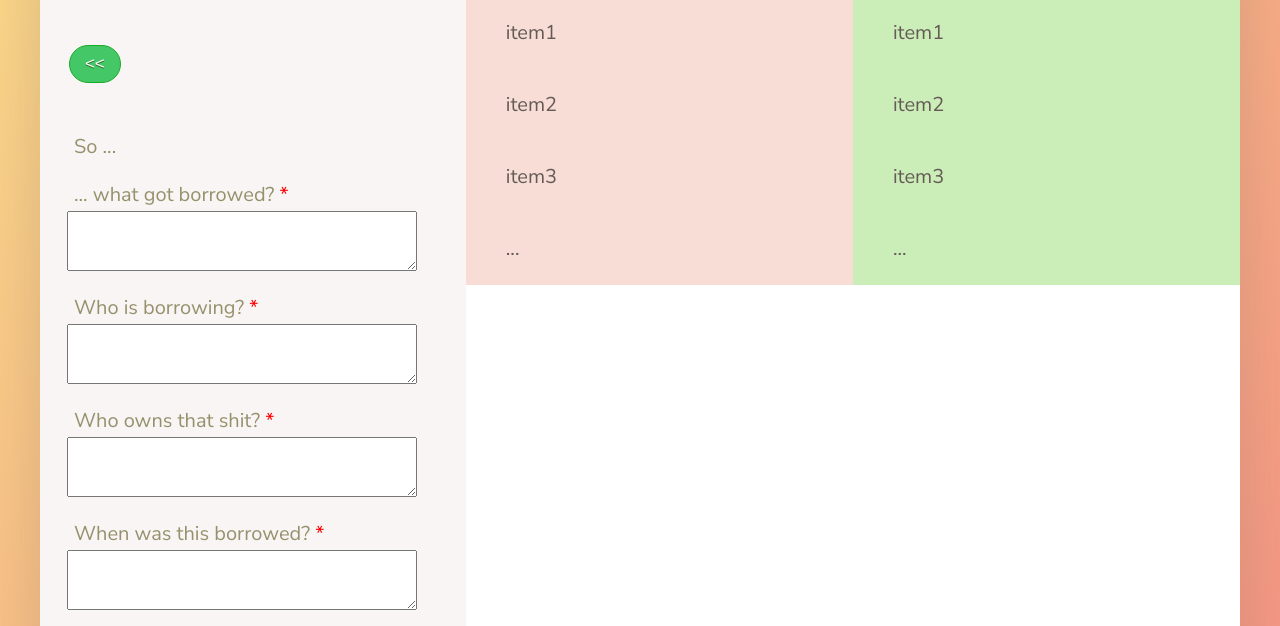
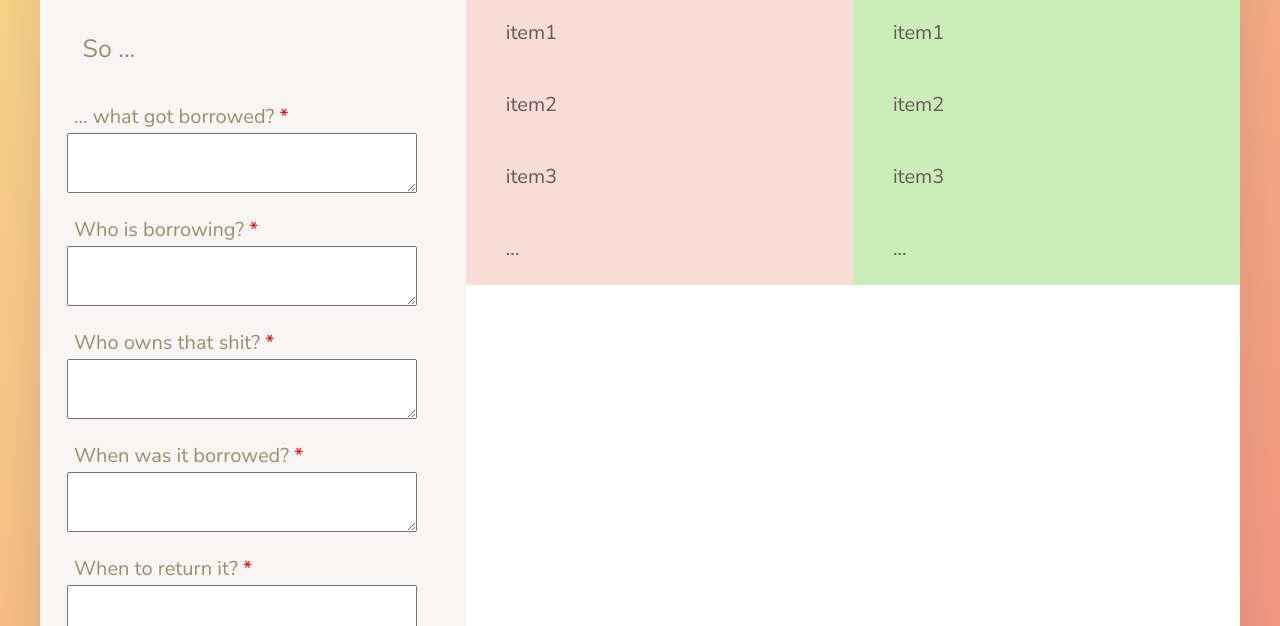
Before and after one commit to JordNew/wheres-my-shit, a website built with webpack: page src/index.html in a window 1280 px wide. Both pictures are taken after a click on the button "ADD NEW ITEM". Shown: the part 174-800 px from the top of the page. Built offline with nearby package versions, Linux system fonts and the light colour scheme.

Commit message:
get New Item form values by clicking Save button (under construction)

```diff
--- a/src/index.html
+++ b/src/index.html
@@ -24,12 +24,9 @@
         <div class="heading-3">
             <h2>Borrowed<br><i>from</i> me:</h2>
         </div>
-        <div class="addItem">
+        <div class="create__item">
             <!-- <a href="#" class="btn btn__addItem">Add new item</a> -->
-            <button class="btn btn__addItem">Add new item</button>
-            <div>
-
-            </div>
+            <button class="btn btn__createItem">Add new item</button>
         </div>
         <div>
             <ul class="borrowedByMe">
--- a/src/js/index.js
+++ b/src/js/index.js
@@ -1,5 +1,5 @@
 import { elements, questions, renderItem, deleteItem } from './views/base';
-import * as addItemView from './views/addItemView';
+import * as createItemView from './views/createItemView';
 
 /** Global state of the app
  * - Add object
@@ -13,15 +13,24 @@ const state = {};
  * ADD CONTROLLER
  */
 
-elements.buttonAddItem.addEventListener('click', e => {
+elements.buttonCreateItem.addEventListener('click', e => {
 
-    addItemView.renderQuestions();
-    elements.buttonAddItem.disabled = true;
-    // elements.buttonAddItem.style.backgroundColor = '#849C81';
-    // elements.buttonAddItem.style.border = '#849C81';
-    // elements.buttonAddItem.style.color = '#A8B2A6';
-    elements.buttonAddItem.style.display = 'none';
+    elements.buttonCreateItem.disabled = true;
+    elements.buttonCreateItem.style.display = 'none';
+
+    createItemView.renderForm();
 });
+
+elements.buttonSaveItem.addEventListener('click', e => {
+
+    console.log('holy smokes batman!');
+
+    if (elements.what.innerHTML === '') {
+        console.log('cowabunga!!');
+    }
+
+});
+
 
 
  /**
--- a/src/js/models/AddItem.js
+++ b/src/js/models/AddItem.js
@@ -2,6 +2,13 @@ import uniqid from 'uniqid';
 
 export default class Item {
     constructor() {
-
+        this.properties = {
+            id: '',
+            desc: '',
+            borrower: '',
+            owner: '',
+            when: '',
+            whenBack: ''
+        };
     }
 }
--- a/src/js/views/addItemView.js
+++ /dev/null
@@ -1,39 +0,0 @@
-import { elements } from './base';
-
-export const renderQuestions = () => {
-
-    const questions = [
-        " ... what got borrowed?",
-        "Who is borrowing?",
-        "Who owns that shit?",
-        "When was this borrowed?",
-        "When to return it?"
-    ];
-
-    // Render question top
-    const markup = `
-        <br><br><br>
-        <button class="btn__goback" onclick="location.reload();"><<</button>
-        <br><br><br><br>
-        <label class="question">So ... </label><br>
-        <br>
-        `;
-        elements.addItem.insertAdjacentHTML('beforeend', markup);
-
-    // Render questions
-    questions.forEach(el => {
-        const markup = `
-        <form class="form">
-            <label class="question">${el}<span class="required"> *</span></label><br>
-            <textarea rows="4" cols="50"></textarea><br><br>
-        </form>
-        `;
-        elements.addItem.insertAdjacentHTML('beforeend', markup);
-    });
-
-    // Render Save button
-    const save = `
-        <label><span> </span><input type="submit" value="Save" class="btn btn__addItem" /></label>
-    `;
-    elements.addItem.insertAdjacentHTML('beforeend', save);
-}
--- a/src/js/views/base.js
+++ b/src/js/views/base.js
@@ -1,7 +1,15 @@
 export const elements = {
-    addItem: document.querySelector('.addItem'),
+    createItem: document.querySelector('.create__item'),
+    createForm: document.querySelector('.create__form'),
+    what: document.getElementById('#what'),
+    borrower: document.getElementById('#borrower'),
+    owner: document.getElementById('#owner'),
+    when: document.getElementById('#when'),
+    whenBack: document.getElementById('#whenBack'),
     goBack: document.querySelector('.btn__goback'),
-    buttonAddItem: document.querySelector('.btn__addItem')
+    buttonCreateItem: document.querySelector('.btn__createItem'),
+    buttonAddQ: document.querySelector('.btn__addQ'),
+    buttonSaveItem: document.querySelector('.btn__saveItem')
 };
 
 export const questions = [
--- /dev/null
+++ b/src/js/views/createItemView.js
@@ -0,0 +1,73 @@
+import { elements } from './base';
+
+export const renderForm = () => {
+
+    const markup = `
+        <br><br>
+        <label class="question__top">So ... </label><br>
+        <br><br>
+        <form class="create__form">
+            <label class="question">... what got borrowed?<span class="required"> *</span></label><br>
+            <textarea id="what" rows="4" cols="50"></textarea><br><br>
+            <label class="question">Who is borrowing?<span class="required"> *</span></label><br>
+            <textarea id="borrower" rows="4" cols="50"></textarea><br><br>
+            <label class="question">Who owns that shit?<span class="required"> *</span></label><br>
+            <textarea id="owner" rows="4" cols="50"></textarea><br><br>
+            <label class="question">When was it borrowed?<span class="required"> *</span></label><br>
+            <textarea id="when" rows="4" cols="50"></textarea><br><br>
+            <label class="question">When to return it?<span class="required"> *</span></label><br>
+            <textarea id="whenBack" rows="4" cols="50"></textarea><br><br>
+        </form>
+        <button class="btn__goback" onclick="location.reload();"><<</button>
+        <button type="submit" class="btn btn__saveItem" />Save</button>
+        `;
+    elements.createItem.insertAdjacentHTML('beforeend', markup);
+};
+
+// export const renderForm = () => {
+
+//     const markup = `
+//         <br><br><br>
+//         <label class="question__top">So ... </label><br>
+//         <br><br>
+//         <form><div class="create__form"></div></form>
+//         `;
+//     elements.createItem.insertAdjacentHTML('beforeend', markup);
+// };
+
+// export const renderQuestions = () => {
+
+//     const questions = [
+//         " ... what got borrowed?",
+//         "Who is borrowing?",
+//         "Who owns that shit?",
+//         "When was it borrowed?",
+//         "When to return it?"
+//     ];
+
+//     const formElements = [];
+
+//     // Render questions onto form
+//     questions.forEach(el => {
+//         const markup = `
+//         <label class="question">${el}<span class="required"> *</span></label><br>
+//         <textarea rows="4" cols="50"></textarea><br><br>
+//         `;
+
+//     // elements.createForm.insertAdjacentHTML('beforeend', markup);
+
+//     formElements.push(markup);
+//     });
+
+//     // Inject questions into form
+//     formElements.forEach(el => {
+//         elements.createItem.insertAdjacentHTML('beforeend', el);
+//     });
+
+//     // Render Back button and Save button
+//     const save = `
+//         <button class="btn__goback" onclick="location.reload();"><<</button>
+//         <button type="submit" class="btn btn__saveItem" />Save</button>
+//     `;
+//     elements.createForm.insertAdjacentHTML('beforeend', save);
+// }
```
Also changed, not shown: dist/css/style.css.
